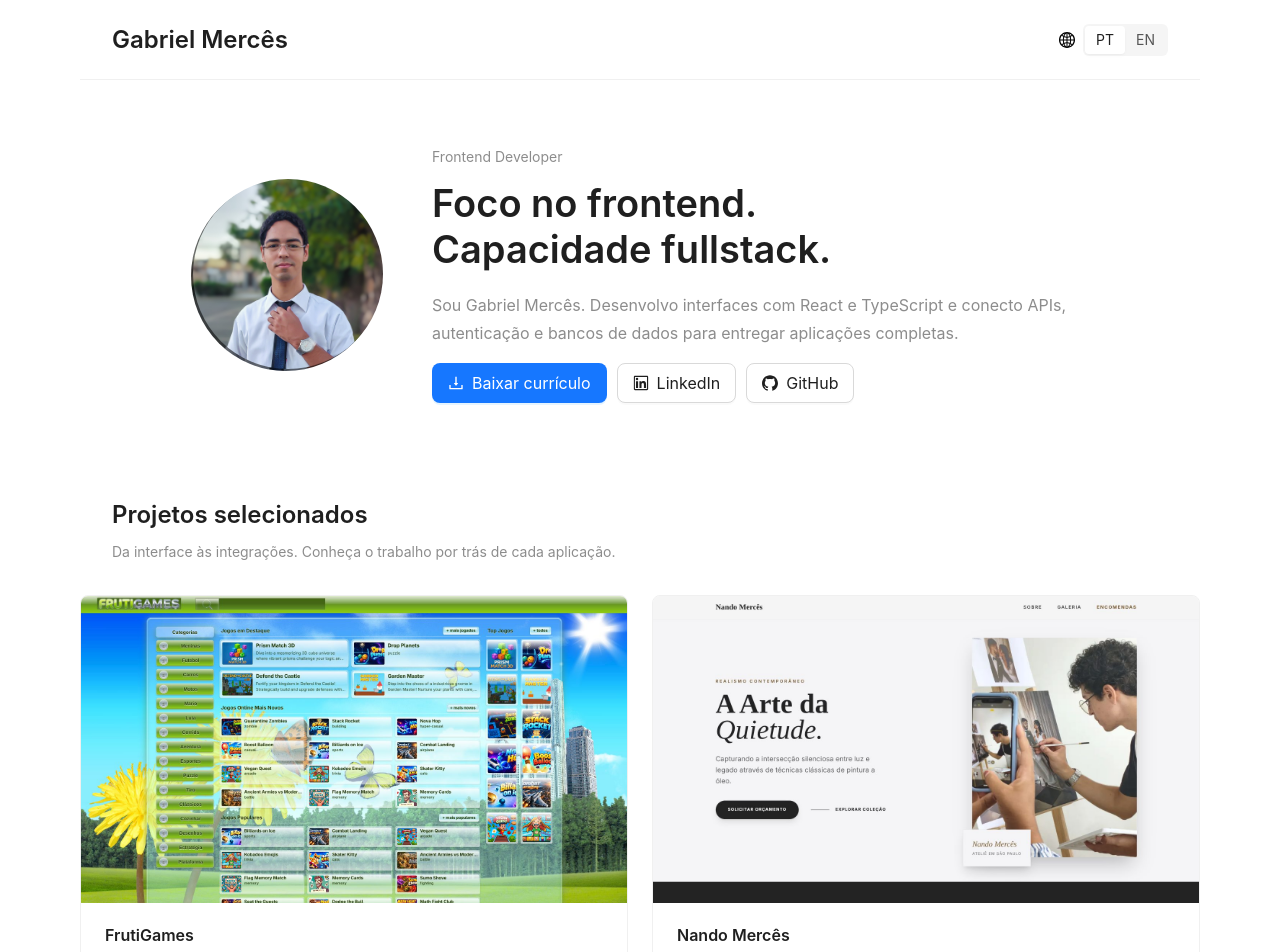
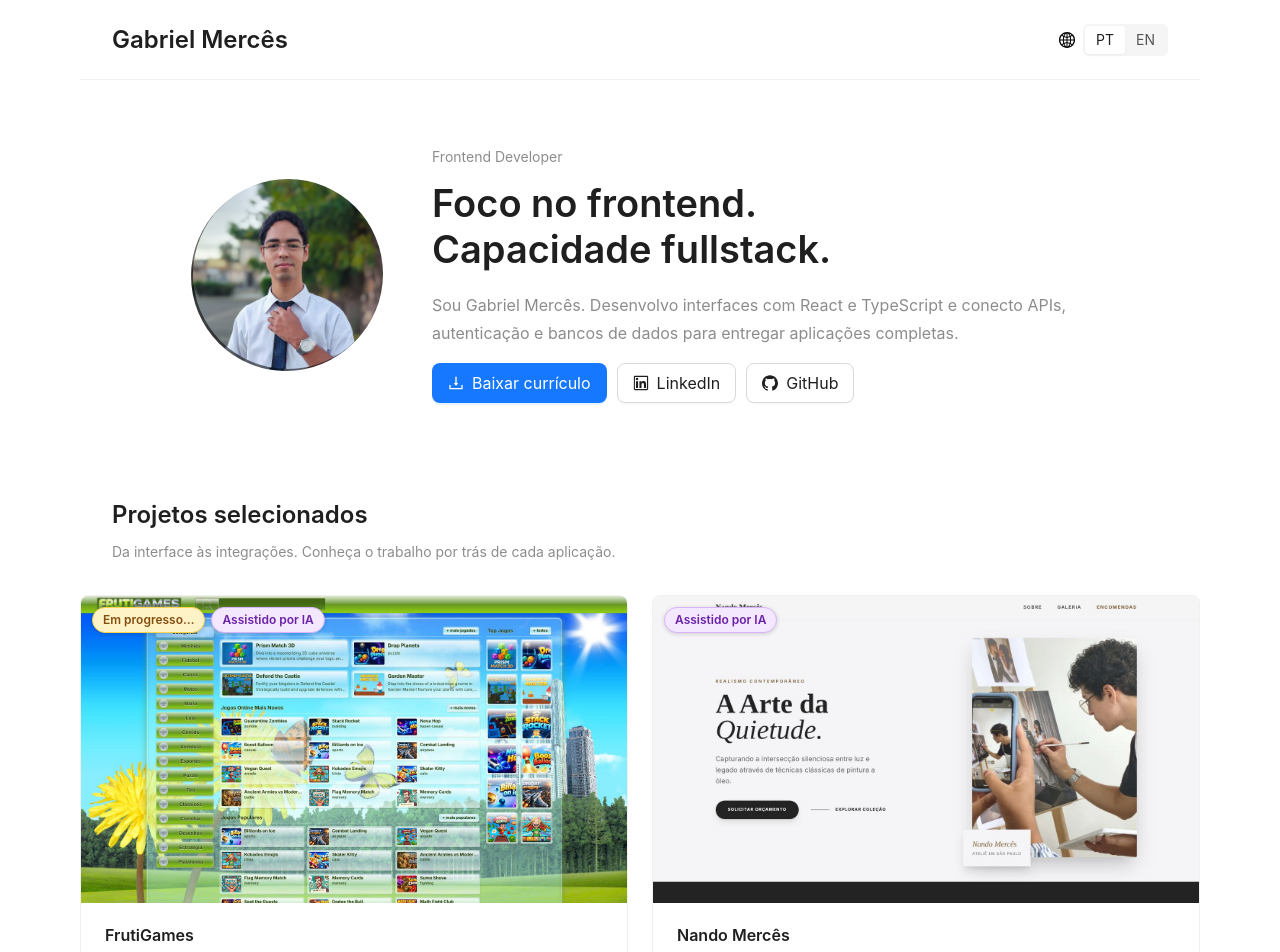
Before and after one commit to diGit-hub/gabriel-merces, a React (Vite) app: page / in a window 1280 px wide. Shown: the top 952 px of the page. Built offline with nearby package versions, Linux system fonts and the light colour scheme.

Commit message:
Add colored progress and code authorship badges to project previews

```diff
--- a/src/components/ProjectsSection.tsx
+++ b/src/components/ProjectsSection.tsx
@@ -22,9 +22,16 @@ export default function ProjectsSection({ text, locale, onSelect }: Props) {
             <Card
               className="flex h-full flex-col overflow-hidden [&>.ant-card-body]:flex-1"
               cover={
-                <button type="button" className="block w-full cursor-pointer border-0 bg-transparent p-0 focus-visible:outline-2 focus-visible:-outline-offset-2 focus-visible:outline-[#1677ff]" onClick={() => onSelect(index)} aria-label={`${text.view} ${project.name}`}>
-                  <img className="block aspect-video w-full object-cover object-top" src={project.preview} alt={`${project.name} — ${project[locale].type}`} loading="lazy" width={1536} height={864} />
-                </button>
+                <div className="relative">
+                  <button type="button" className="block w-full cursor-pointer border-0 bg-transparent p-0 focus-visible:outline-2 focus-visible:-outline-offset-2 focus-visible:outline-[#1677ff]" onClick={() => onSelect(index)} aria-label={`${text.view} ${project.name}`}>
+                    <img className="block aspect-video w-full object-cover object-top" src={project.preview} alt={`${project.name} — ${project[locale].type}`} loading="lazy" width={1536} height={864} />
+                  </button>
+                  <div className="project-preview-badges">
+                    {project.badges.map(badge => (
+                      <Tag key={badge} className={`project-preview-badge project-preview-badge-${badge}`}>{text[badge]}</Tag>
+                    ))}
+                  </div>
+                </div>
               }
               actions={[
                 <Button key="case-study" type="link" icon={<ArrowRightOutlined />} onClick={() => onSelect(index)}>{text.view}</Button>,
--- a/src/data/content.ts
+++ b/src/data/content.ts
@@ -11,6 +11,9 @@ export const copy = {
     "projects": "Projetos selecionados",
     "projectsSub": "Da interface às integrações. Conheça o trabalho por trás de cada aplicação.",
     "view": "Explorar projeto",
+    "inProgress": "Em progresso…",
+    "aiAssisted": "Assistido por IA",
+    "noAiCode": "Código sem IA",
     "case": "Estudo de caso",
     "tech": "Tecnologias e decisões",
     "preview": "Preview",
@@ -43,6 +46,9 @@ export const copy = {
     "projects": "Selected projects",
     "projectsSub": "From interfaces to integrations. Explore the work behind each application.",
     "view": "Explore project",
+    "inProgress": "In progress…",
+    "aiAssisted": "AI assisted",
+    "noAiCode": "No AI-generated code",
     "case": "Case study",
     "tech": "Technology and decisions",
     "preview": "Preview",
--- a/src/data/projects.ts
+++ b/src/data/projects.ts
@@ -15,12 +15,15 @@ interface ProjectContent {
   status: string;
 }
 
+export type ProjectBadge = 'inProgress' | 'aiAssisted' | 'noAiCode';
+
 export interface Project {
   name: string;
   preview: string;
   siteUrl: string;
   repositoryUrl: string;
   privateRepository: boolean;
+  badges: ProjectBadge[];
   stack: string[];
   pt: ProjectContent;
   en: ProjectContent;
@@ -33,6 +36,7 @@ export const projects: Project[] = [
     siteUrl: 'https://fruti-games.vercel.app',
     repositoryUrl: 'https://github.com/diGit-hub/FrutiGames',
     privateRepository: true,
+    badges: ['inProgress', 'aiAssisted'],
     stack: ['React', 'JavaScript', 'Tailwind CSS', 'GamePix API', 'Supabase'],
     pt: {
       type: 'Portal de jogos online',
@@ -61,6 +65,7 @@ export const projects: Project[] = [
     siteUrl: 'https://nando-merces.vercel.app',
     repositoryUrl: 'https://github.com/diGit-hub/nando-merces',
     privateRepository: true,
+    badges: ['aiAssisted'],
     stack: ['Next.js', 'TypeScript', 'Tailwind CSS', 'Prisma', 'PostgreSQL'],
     pt: {
       type: 'Portfólio de artista e painel administrativo',
@@ -89,6 +94,7 @@ export const projects: Project[] = [
     siteUrl: 'https://weather-merces.vercel.app',
     repositoryUrl: 'https://github.com/diGit-hub/weather-app',
     privateRepository: false,
+    badges: ['aiAssisted'],
     stack: ['React', 'JavaScript', 'Tailwind CSS', 'OpenWeather API'],
     pt: {
       type: 'Clima e previsão do tempo',
@@ -117,6 +123,7 @@ export const projects: Project[] = [
     siteUrl: 'https://shopi-merces.vercel.app',
     repositoryUrl: 'https://github.com/diGit-hub/Shopi',
     privateRepository: false,
+    badges: ['inProgress', 'noAiCode'],
     stack: ['React', 'TypeScript', 'Tailwind CSS', 'Axios'],
     pt: {
       type: 'Vitrine de e-commerce',
--- a/src/index.css
+++ b/src/index.css
@@ -16,6 +16,44 @@
 
 .section-inset {
   padding-inline: var(--section-inset);
+}
+
+.project-preview-badges {
+  position: absolute;
+  inset: 12px 12px auto;
+  display: flex;
+  flex-wrap: wrap;
+  gap: 6px;
+  pointer-events: none;
+}
+
+.project-preview-badges .project-preview-badge {
+  margin: 0;
+  padding: 3px 10px;
+  border-radius: 999px;
+  font-size: 12px;
+  font-weight: 600;
+  line-height: 18px;
+  white-space: normal;
+  box-shadow: 0 1px 4px rgb(0 0 0 / 16%);
+}
+
+.project-preview-badges .project-preview-badge-inProgress {
+  color: #854d0e;
+  background: #fef3c7;
+  border-color: #fcd34d;
+}
+
+.project-preview-badges .project-preview-badge-aiAssisted {
+  color: #6b21a8;
+  background: #f3e8ff;
+  border-color: #d8b4fe;
+}
+
+.project-preview-badges .project-preview-badge-noAiCode {
+  color: #166534;
+  background: #dcfce7;
+  border-color: #86efac;
 }
 
 .hero-layout {
```
